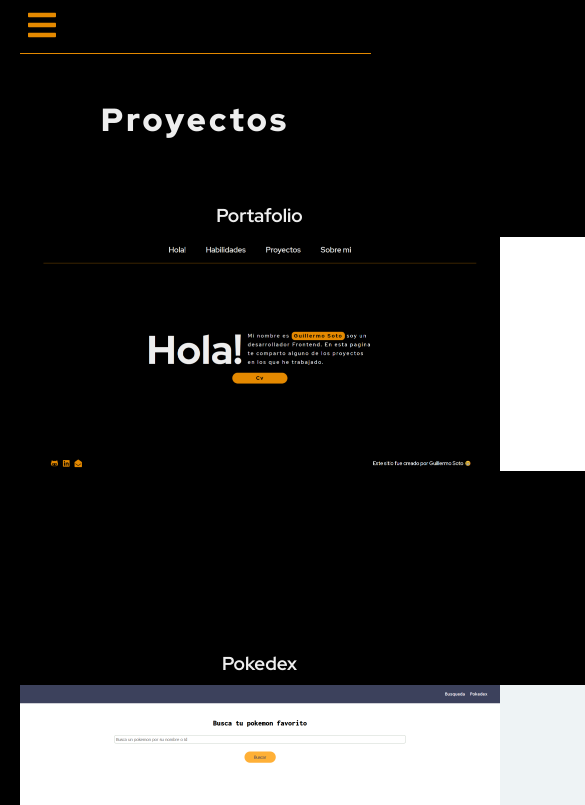
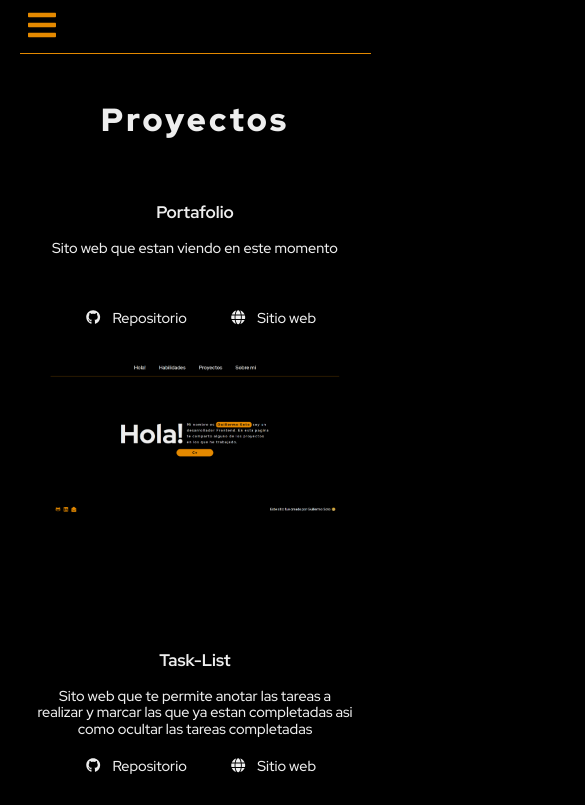
Before and after one commit to GuillermoSM5/Portafolio, a React (Create React App) app: page /projects in a window 390 px wide. Shown: the top 805 px of the page, 585 px wide, since content can reach past the window. Built offline with nearby package versions, Linux system fonts and the light colour scheme.

Commit message:
Se realiza seccion de proyectos responsive

```diff
--- a/src/Components/Project/Project.jsx
+++ b/src/Components/Project/Project.jsx
@@ -81,4 +81,22 @@ const Container = styled.div`
 			transition: all 0.2s ease-in;
 		}
 	}
+	@media (max-width: 770px) {
+		width: 20rem;
+		font-size: .9rem;
+		.content {
+			.links{
+				.links__link{
+                     margin: 0 1rem;      					: ;
+				}
+			}
+			.content-image {
+				position: relative;
+			}
+			&:hover .content-image {
+				transform: none;
+				transition: none;
+			}
+		}
+	}
 `;
--- a/src/Pages/Projects.jsx
+++ b/src/Pages/Projects.jsx
@@ -36,4 +36,8 @@ const ContainerProjects = styled.div`
 	grid-template-columns: repeat(2, 1fr);
 	grid-template-rows: repeat(2, 1fr);
 	row-gap: 2rem;
+	@media (max-width: 770px) {
+		grid-template-columns: 1fr;
+		grid-template-rows: repeat(4, 1fr);
+	}
 `;
```
